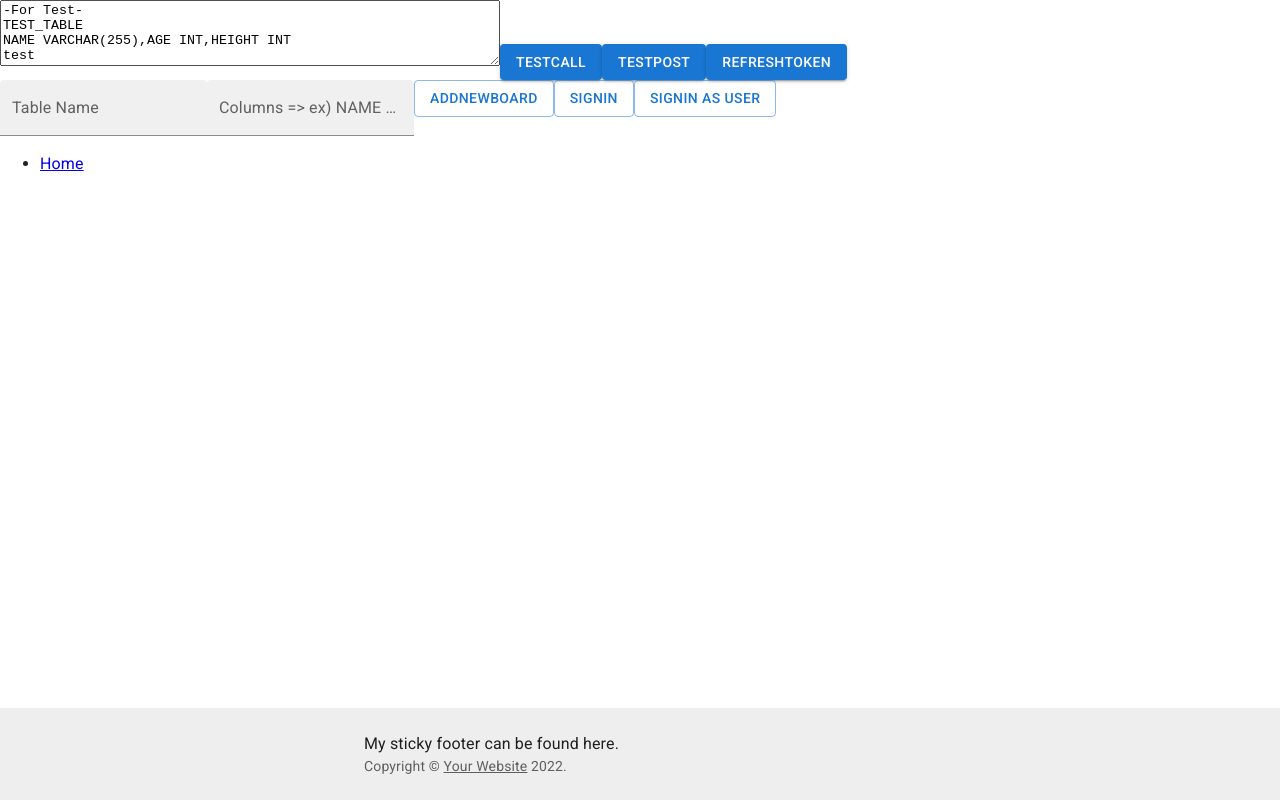
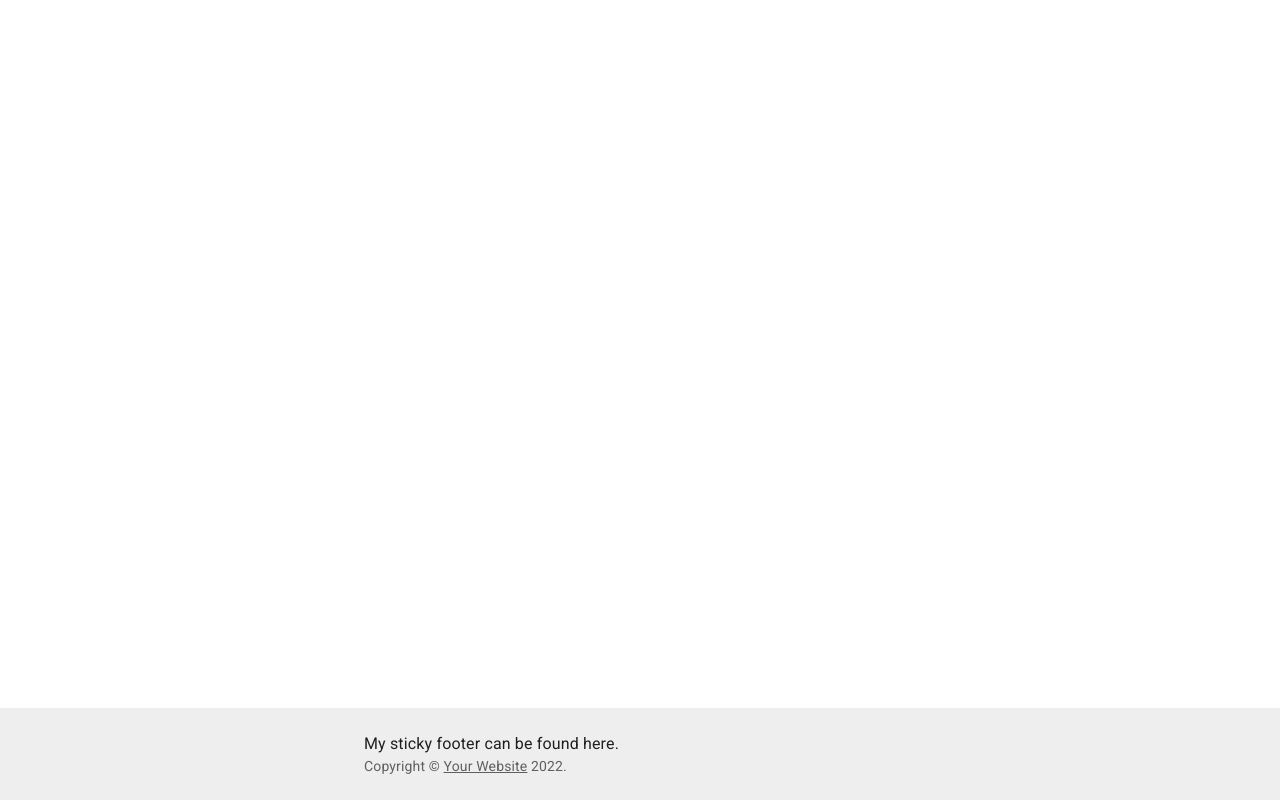
Before and after one commit to inyourcare/sotong-project-cms-front, a React (Create React App) app: page / in a window 1280 px wide. Built offline with nearby package versions, Linux system fonts and the light colour scheme.

Commit message:
vscode 스니펫 등 적용, 구조새롭게 시작

```diff
--- a/src/App.tsx
+++ b/src/App.tsx
@@ -4,9 +4,10 @@ import {
   Routes,
   Route,
 } from "react-router-dom";
-import Home from './views/Home';
+import Test from './views/Test';
 
 import Blog from './views/blog/Blog';
+import Home from './home/Home';
 
 function App() {
   return (
@@ -20,8 +21,8 @@ function App() {
     //   <SignIn />
     // </div>
     <Routes>
-      <Route path="/" element={<Home />} />
-      <Route path="/blog" element={<Blog />} />
+      {/* <Route path="/" element={<Test />} />
+      <Route path="/blog" element={<Blog />} /> */}
       {/* <Route path="/dash" element={<Dashboard />} />
       <Route path="/signIn" element={<SignIn />} />
       <Route path="/album" element={<Album />} />
@@ -30,6 +31,7 @@ function App() {
       <Route path="/signInSide" element={<SignInSide />} />
       <Route path="/signUp" element={<SignUp />} />
       <Route path="/stickyFooter" element={<StickyFooter />} /> */}
+      <Route path="/" element={<Home />} />
     </Routes>
   );
 }
--- /dev/null
+++ b/src/home/Home.tsx
@@ -0,0 +1,8 @@
+import React from 'react';
+function HomeContent() {
+    return (<>
+    </>)
+}
+export default function Home() {
+    return <HomeContent />;
+}
--- a/src/views/Home.tsx
+++ b/src/views/Test.tsx
@@ -4,7 +4,7 @@ import {
 import { Button, TextareaAutosize, TextField } from "@mui/material";
 import React from "react";
 
-function HomeContent() {
+function TestContent() {
 
     const [state, setState] = React.useState({
         prefix: "home_textfield_",
@@ -154,6 +154,9 @@ function HomeContent() {
                 <li>
                     <Link to="/">Home</Link>
                 </li>
+                <li>
+                    <Link to="/blog">Blog</Link>
+                </li>
                 {/* <li>
                     <Link to="/dash">Dashboard</Link>
                 </li>
@@ -162,9 +165,6 @@ function HomeContent() {
                 </li>
                 <li>
                     <Link to="/album">Album</Link>
-                </li>
-                <li>
-                    <Link to="/blog">Blog</Link>
                 </li>
                 <li>
                     <Link to="/checkout">Checkout</Link>
@@ -185,6 +185,6 @@ function HomeContent() {
         </div>
     )
 }
-export default function Home() {
-    return <HomeContent />;
+export default function Test() {
+    return <TestContent />;
 }
```
Also changed, not shown: 1 other file (tests, documents, lock files or other folders).
